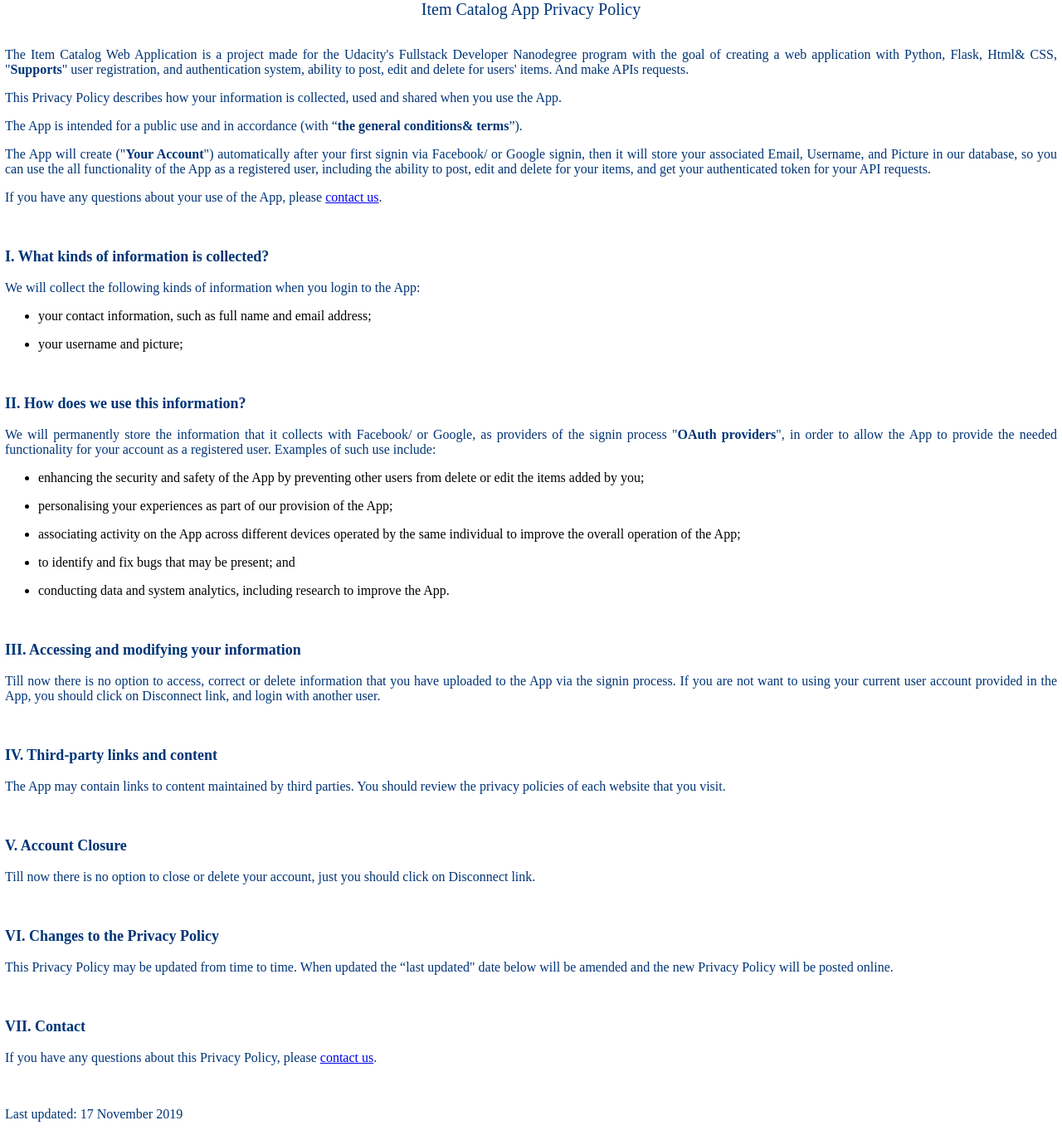
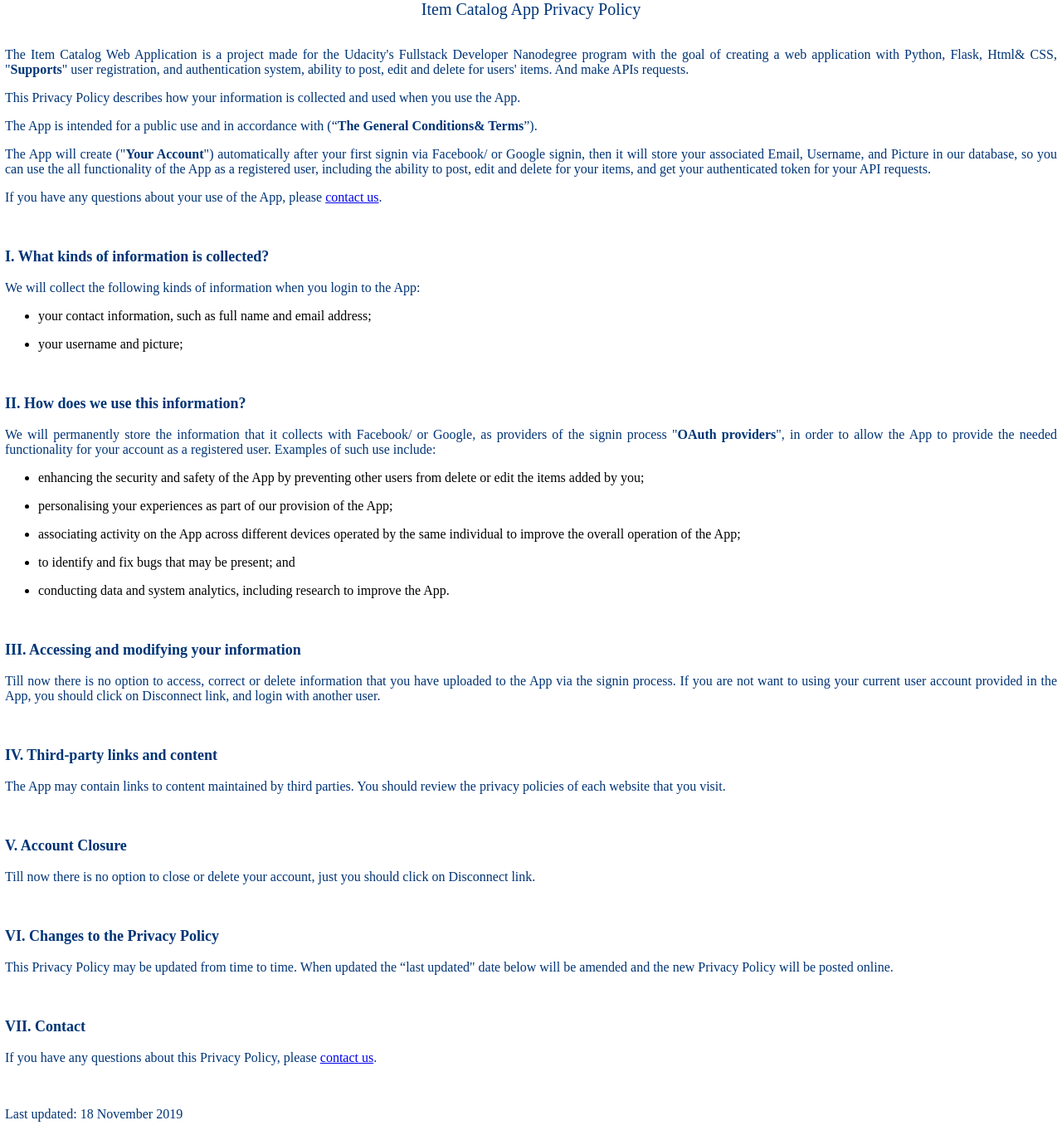
Before and after one commit to waelabdelhamid/ItemCatalogApp__StarterCode, a Flask app: page /privacy in a window 1280 px wide. Shown: the part 55-1423 px from the top of the page at 83% size. Run offline with Flask 2, Linux system fonts and the light colour scheme; some libraries are stand-ins or nearby versions.

Commit message:
Update Privacy Policy

```diff
--- a/templates/privacy.html
+++ b/templates/privacy.html
@@ -6,8 +6,8 @@
 <div style="padding: 0px 6px; text-align: justify">
   <div class="mfsl fcb" style="font-size:20px; text-align: center">Item Catalog App Privacy Policy</div><br>
   <p class="_46ki" style="font-size: 16px; line-height: inherit;">The Item Catalog Web Application is a project made for the Udacity's Fullstack Developer Nanodegree program with the goal of creating a web application with Python, Flask, Html& CSS, "<strong>Supports</strong>" user registration, and authentication system, ability to post, edit and delete for users' items. And make APIs requests.</p>
-  <p class="_46ki" style="font-size: 16px; line-height: inherit;">This Privacy Policy describes how your information is collected, used and shared when you use the App.</p>
-  <p class="_46ki" style="font-size: 16px; line-height: inherit;">The App is intended for a public use and in accordance (with “<strong>the general conditions& terms</strong>”). </p>
+  <p class="_46ki" style="font-size: 16px; line-height: inherit;">This Privacy Policy describes how your information is collected and used when you use the App.</p>
+  <p class="_46ki" style="font-size: 16px; line-height: inherit;">The App is intended for a public use and in accordance with (“<strong>The General Conditions& Terms</strong>”). </p>
   <p class="_46ki" style="font-size: 16px; line-height: inherit;">The App will create ("<strong>Your Account</strong>") automatically after your first signin via Facebook/ or Google signin, then it will store your associated Email, Username, and Picture in our database, so you can use the all functionality of the App as a registered user, including the ability to post, edit and delete for your items, and get your authenticated token for your API requests. </p>
   <p class="_46ki" style="font-size: 16px; line-height: inherit;">If you have any questions about your use of the App, please <a href="mailto:<Catalog App Support> wael.abdelhamid@gmail.com?subject='An inquery about Item Catalog App'">contact us</a>.</p><br>
   <p class="_46ki" style="font-size: 18px; line-height: inherit;"><strong>I. What kinds of information is collected?</strong></p>
@@ -46,7 +46,7 @@
   <p class="_46ki" style="font-size: 16px; line-height: inherit;">This Privacy Policy may be updated from time to time. When updated the “last updated" date below will be amended and the new Privacy Policy will be posted online.</p><br>
   <p class="_46ki" style="font-size: 18px; line-height: inherit;"><strong>VII. Contact</strong></p>
   <p class="_46ki" style="font-size: 16px; line-height: inherit;">If you have any questions about this Privacy Policy, please <a href="mailto:<Catalog App Support> wael.abdelhamid@gmail.com?subject='An inquery about Privacy Policy'">contact us</a>.</p><br>
-  <p class="_46ki" style="font-size: 16px; line-height: inherit;">Last updated: 17 November 2019</p>
+  <p class="_46ki" style="font-size: 16px; line-height: inherit;">Last updated: 18 November 2019</p>
 </div>
 </div>
 </div>
```
